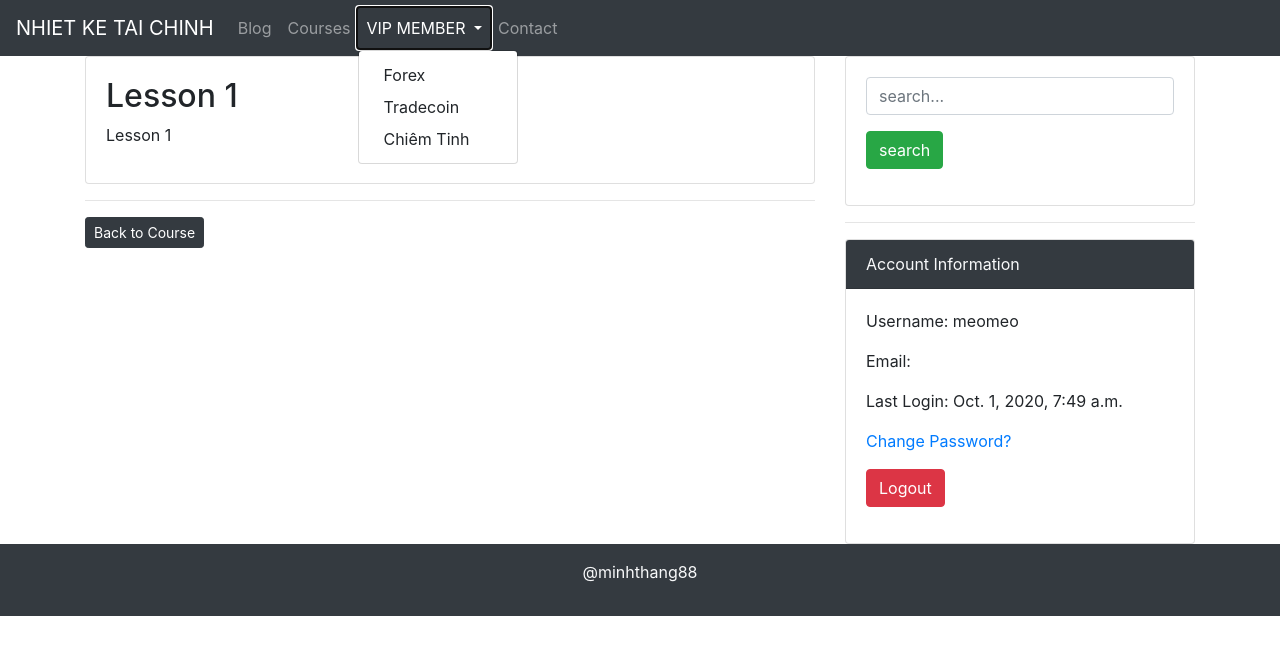
After one commit to GannTrader/trydjango, a Django app: page /courses/lesson/3 in a window 1280 px wide, after a click on "VIP MEMBER". The commit adds this page. Shown: the top 655 px of the page. Run offline with Django 3.2, Linux system fonts and the light colour scheme; a user stored in the database is signed in; data comes from the database, SQL or seed files in the repository; both versions use the stored data as it was after the commit; some libraries are stand-ins or nearby versions.

Commit message:
02-10-2020

```diff
--- a/blog/views.py
+++ b/blog/views.py
@@ -14,6 +14,7 @@ class CategoryMixin(object):
 
 
 class PostListView(CategoryMixin, ListView):
+    paginate_by = 2
     queryset = PostModel.objects.all().order_by("-created_at")
     template_name = "blog/posts.html"
 
--- a/courses/admin.py
+++ b/courses/admin.py
@@ -1,6 +1,7 @@
 from django.contrib import admin
 
 # Register your models here.
-from courses.models import Course
+from courses.models import Course, Lesson
 
 admin.site.register(Course)
+admin.site.register(Lesson)
--- a/courses/models.py
+++ b/courses/models.py
@@ -10,3 +10,13 @@ class Course(models.Model):
 
     def __str__(self):
         return self.name
+
+
+class Lesson(models.Model):
+    course = models.ForeignKey(Course, on_delete=models.CASCADE)
+    lesson = models.CharField(max_length=255)
+    body = models.TextField()
+    created_at = models.DateTimeField(auto_now_add=True)
+
+    def __str__(self):
+        return f"{self.lesson} -- {self.course.name}"
--- a/courses/urls.py
+++ b/courses/urls.py
@@ -1,8 +1,9 @@
 from django.urls import path
 
-from courses.views import CourseListView, CourseDetailView
+from courses.views import CourseListView, CourseDetailView, LessonView
 
 urlpatterns = [
     path('course/', CourseListView.as_view(), name='course'),
     path('detail/<int:pk>', CourseDetailView.as_view(), name='detail'),
+    path('lesson/<int:pk>', LessonView.as_view(), name='lesson'),
 ]
--- a/courses/views.py
+++ b/courses/views.py
@@ -1,9 +1,10 @@
+from django.contrib.auth.mixins import UserPassesTestMixin
 from django.shortcuts import render
 
 # Create your views here.
 from django.views.generic import ListView, DetailView
 
-from courses.models import Course
+from courses.models import Course, Lesson
 
 
 class CourseListView(ListView):
@@ -11,6 +12,21 @@ class CourseListView(ListView):
     template_name = "courses/all_courses.html"
 
 
-class CourseDetailView(DetailView):
+class CourseDetailView(UserPassesTestMixin, DetailView):
     model = Course
     template_name = "courses/detail_course.html"
+
+    def test_func(self, **kwargs):
+        _pk = self.kwargs["pk"]
+        _course = Course.objects.get(pk=_pk)
+        return self.request.user.groups.filter(name=_course.name)
+
+
+class LessonView(UserPassesTestMixin, DetailView):
+    model = Lesson
+    template_name = "courses/lesson.html"
+
+    def test_func(self, **kwargs):
+        _pk = self.kwargs["pk"]
+        _lesson = Lesson.objects.get(pk=_pk)
+        return self.request.user.groups.filter(name=_lesson.course.name)
--- a/templates/base.html
+++ b/templates/base.html
@@ -30,13 +30,13 @@
         </li>
         <!-- Dropdown -->
         <li class="nav-item dropdown">
-            <a class="nav-link dropdown-toggle" href="#" id="navbardrop" data-toggle="dropdown">
+            <a class="nav-link dropdown-toggle text-uppercase" href="#" id="navbardrop" data-toggle="dropdown">
                 VIP Member
             </a>
             <div class="dropdown-menu">
-                <a class="dropdown-item" href="#">Level 1</a>
-                <a class="dropdown-item" href="#">Level 2</a>
-                <a class="dropdown-item" href="#">Level 3</a>
+                <a class="dropdown-item" href="#">Forex</a>
+                <a class="dropdown-item" href="#">Tradecoin</a>
+                <a class="dropdown-item" href="#">Chiêm Tinh</a>
             </div>
         </li>
         <li class="nav-item">
--- a/templates/courses/detail_course.html
+++ b/templates/courses/detail_course.html
@@ -3,6 +3,10 @@
 <div class="card">
     <div class="card-body">
         <h2>{{ object.name }}</h2>
+        <hr>
+        {% for lesson in object.lesson_set.all %}
+        <h4><a href="{% url 'lesson' lesson.pk %}">{{ lesson.lesson }}</a></h4>
+        {% endfor %}
     </div>
 </div>
 {% endblock %}
--- /dev/null
+++ b/templates/courses/lesson.html
@@ -0,0 +1,12 @@
+{% extends 'base.html' %}
+{% block content %}
+<div class="card">
+    <div class="card-body">
+        <h2>{{ object.lesson }}</h2>
+        <p>{{ object.body }}</p>
+    </div>
+</div>
+<hr>
+<p><a href="{% url 'detail' object.course.pk %}" class="btn btn-dark btn-sm">Back to Course</a></p>
+
+{% endblock %}
```
Also changed, not shown: templates/blog/posts.html (+16 -0 lines), templates/courses/all_courses.html (+6 -2 lines), courses/migrations/0003_lesson.py (added), db.sqlite3.
